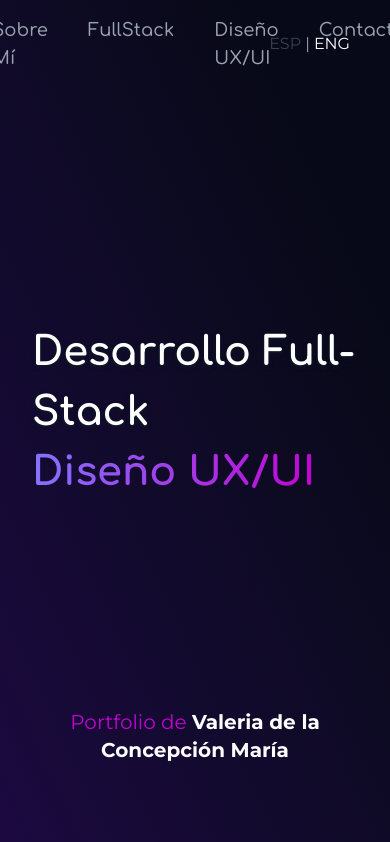
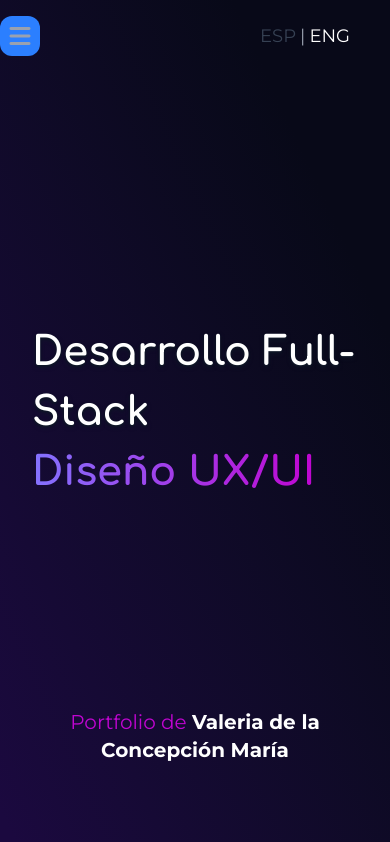
Before and after one commit to vdelaconcep/portfolioDLC, a React (Vite) app: page / in a window 390 px wide. Shown: the top 842 px of the page. Built offline with nearby package versions, Linux system fonts and the light colour scheme.

Commit message:
Trabajando en navegación responsive

```diff
--- a/src/App.jsx
+++ b/src/App.jsx
@@ -8,6 +8,7 @@ import FullStack from '@/sections/fullStack';
 import Uxui from '@/sections/uxui';
 import Contacto from '@/sections/contacto';
 import Divisor from '@/components/divisor';
+import Navegacion from '@/components/navegacion';
 
 function App() {
 
@@ -15,6 +16,7 @@ function App() {
     <>
       <MobileProvider>
         <LanguageProvider>
+          <Navegacion />
           <Home />
           <Divisor />
           <SobreMi />
--- a/src/components/botonMenu.jsx
+++ b/src/components/botonMenu.jsx
@@ -1,26 +1,12 @@
-import { motion } from "framer-motion";
-
 const BotonMenu = ({ abierto, setAbierto }) => {
     return (
         <button
             onClick={() => setAbierto(!abierto)}
-            className="text-white text-2xl text-shadow-[3px_3px_0px_rgba(193,0,7,1)] bg-black relative w-16 h-16"
+            className="text-gray-400 text-2xl bg-blue-500 relative w-10 h-10 hover:bg-[#8473FF] hover:text-gray-900 rounded-xl"
             aria-label="toggle-menu">
-            <motion.i
-                className="fa-solid fa-bars absolute top-1/2 -translate-y-1/2 right-1/2 translate-x-1/4"
-                animate={{
-                    rotate: abierto ? 90 : 0,
-                    opacity: abierto ? 0 : 1
-                }}
-                transition={{ duration: 0.3, ease: "easeInOut" }} />
-
-            <motion.i
-                className="fa-solid fa-x absolute top-1/2 -translate-y-1/2 right-1/2 translate-x-1/4"
-                animate={{
-                    rotate: abierto ? 0 : -90,
-                    opacity: abierto ? 1 : 0
-                }}
-                transition={{ duration: 0.3, ease: "easeInOut" }} />
+            {abierto ? <i className="fa-solid fa-x absolute top-1/2 -translate-y-1/2 right-1/2 translate-x-1/4" /> :
+                <i className="fa-solid fa-bars absolute top-1/2 -translate-y-1/2 right-1/2 translate-x-1/2" />
+            }
 
         </button>
     );
--- a/src/components/menuDesktop.jsx
+++ b/src/components/navegacion.jsx
@@ -4,10 +4,14 @@ import { itemsNavegacion } from '@/data/itemsNavegacion';
 import { scrollToSection } from '@/utils/scrollToSection';
 import BotonIdioma from '@/components/botonIdioma';
 import { useLanguage } from "@/context/langContext";
+import { useMobile } from '@/context/mobileContext';
+import BotonMenu from './botonMenu';
 
-const MenuDesktop = ({ clase }) => {
+const Navegacion = ({ clase }) => {
 
     const { language } = useLanguage();
+
+    const { isMobile } = useMobile();
 
     const { scrollY } = useScroll();
 
@@ -43,7 +47,7 @@ const MenuDesktop = ({ clase }) => {
 
     return (
         <motion.nav
-            className={`fixed top-0 left-0 right-0 z-50 py-4 flex justify-center ${clase && clase}`}
+            className={`fixed top-0 left-0 right-0 z-50 py-4 flex ${isMobile ? 'justify-start' : 'justify-center'}  montserrat text-lg ${clase && clase}`}
             initial={{ opacity: 0 }}
             animate={{ opacity: 1 }}
             transition={{ duration: 2 }}
@@ -65,6 +69,8 @@ const MenuDesktop = ({ clase }) => {
                     (opacity) => `0.5px 0px 0.5px rgba(255, 255, 255, ${opacity * 0.3})`
                 )
             }}>
+            {isMobile ?
+                <BotonMenu /> :
                 <ul className='list-none flex text-lg font-medium text-gray-400'>
                     {itemsNavegacion.map(item =>
                         <li
@@ -75,9 +81,11 @@ const MenuDesktop = ({ clase }) => {
                         </li>
                     )}
                 </ul>
+            }
+
             <BotonIdioma clase='absolute right-10 bottom-1/2 translate-y-1/2'/>
         </motion.nav>
     );
 };
 
-export default MenuDesktop;
+export default Navegacion;
--- a/src/sections/home.jsx
+++ b/src/sections/home.jsx
@@ -1,5 +1,4 @@
 import { motion } from 'framer-motion';
-import MenuDesktop from '@/components/menuDesktop';
 import { useLanguage } from "@/context/langContext";
 
 
@@ -9,7 +8,6 @@ const Home = () => {
 
     return (
         <section id='home' className="bg-gradient-to-tr from-[#1B093F] from-2% to-[#080918] h-[100dvh] to-80% flex flex-col px-8 md:px-10 overflow-hidden comfortaa items-center">
-            <MenuDesktop />
             <div className='h-full flex flex-col justify-center relative max-w-[1440px]'>
                 <article
                     className="text-[40px] md:text-[50px] lg:text-[70px] xl:text-[90px] flex flex-col mb-5 font-bold">
```
Lines whose indentation alone changed are shown as unchanged.
